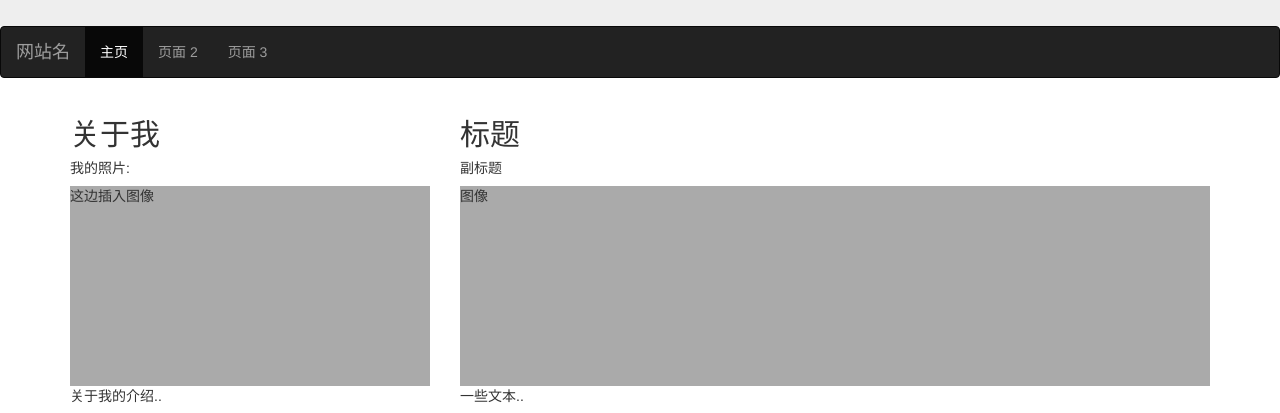
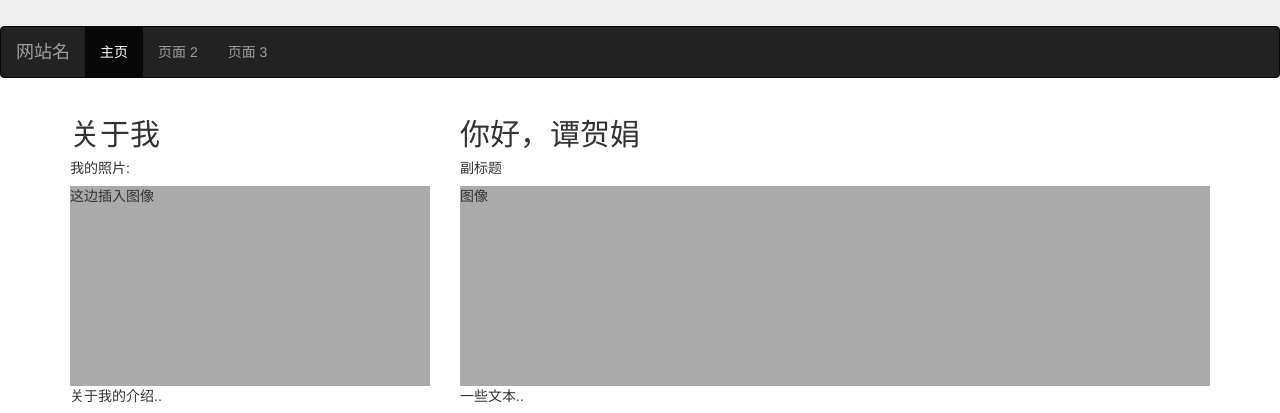
Before and after one commit to Kong-T/Practical-training, a plain HTML site: page test.html in a window 1280 px wide. Shown: the part 370-783 px from the top of the page. Drawn offline with nearby package versions, Linux system fonts and the light colour scheme.

Commit message:
改了一个标题

```diff
--- a/test.html
+++ b/test.html
@@ -18,7 +18,7 @@
 
 <body>
 
-<!-- 导航栏 -->
+    <!-- 导航栏 -->
     <nav class="navbar navbar-default" role="navigation">
         <div class="container-fluid">
             <div class="navbar-header">
@@ -47,12 +47,12 @@
             </div>
         </div>
     </nav>
-<!-- 主页面 -->
+    <!-- 主页面 -->
     <div class="jumbotron text-center" style="margin-bottom:0">
 
         <div class="container">
             <!-- <div class="bg"> -->
-                <img src="1.jpg" class="img-responsive" alt="Cinque Terre" width="304" height="236">
+            <img src="1.jpg" class="img-responsive" alt="Cinque Terre" width="304" height="236">
             <!-- </div> -->
         </div>
     </div>
@@ -94,7 +94,7 @@
                 <hr class="hidden-sm hidden-md hidden-lg">
             </div>
             <div class="col-sm-8">
-                <h2>标题</h2>
+                <h2>你好，谭贺娟</h2>
                 <h5>副标题</h5>
                 <div class="fakeimg">图像</div>
                 <p>一些文本..</p>
```
